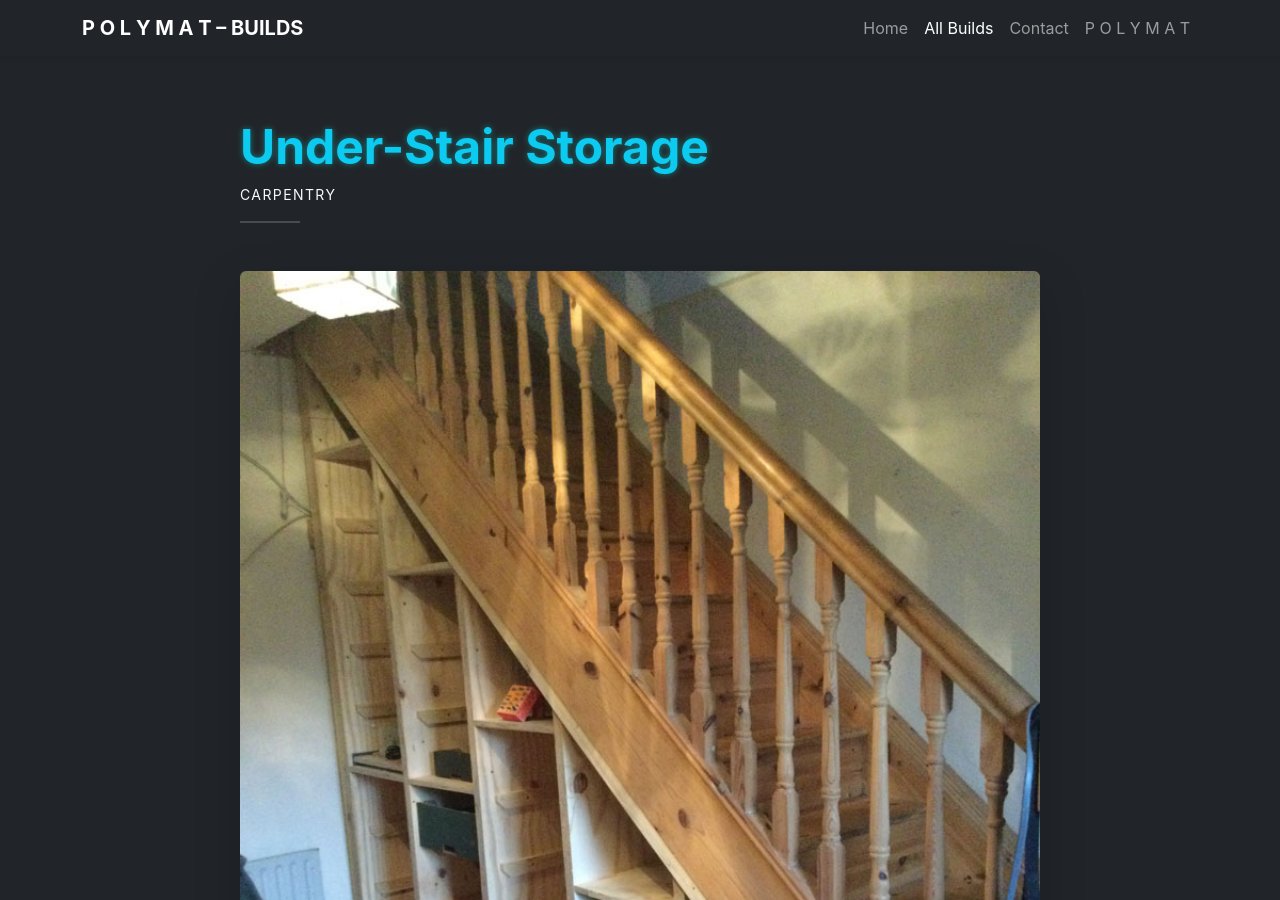
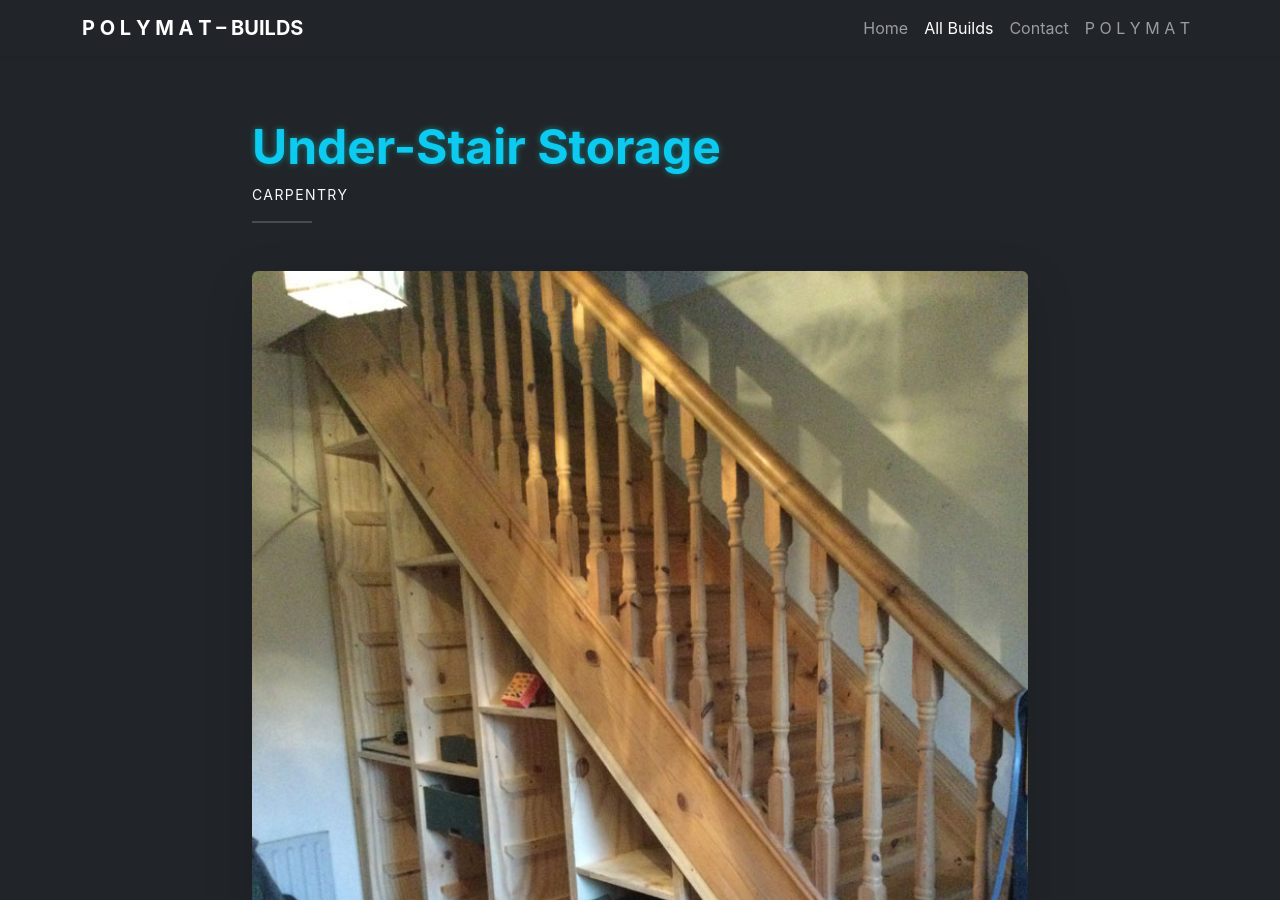
Before and after one commit to astro-mat/polymatBuilds, a Jekyll site: the page built from _builds/Under-Stair-Storage.md, in a window 1280 px wide and 900 px high. Built offline with Jekyll 4.4.1, drawn with Linux system fonts in a browser that asks for light colours.

Commit message:
Change build page

```diff
--- a/_layouts/build.html
+++ b/_layouts/build.html
@@ -1,14 +1,9 @@
 ---
 layout: default
 ---
-
 <section class="bg-dark py-5">
 
-  <!-- Outer fluid container for full-width responsiveness -->
-  <div class="container-fluid px-3 px-sm-4">
-
-    <!-- Inner max-width wrapper for text/content -->
-    <div class="mx-auto" style="max-width: 800px;">
+  <div class="container" style="max-width: 800px;">
 
     <!-- Header -->
     <header class="mb-5">
@@ -19,7 +14,7 @@ layout: default
       <hr class="border-secondary opacity-50">
     </header>
 
-      <!-- Featured Image (optional) -->
+    <!-- Featured Image -->
     {% if page.image %}
       <div class="mb-4">
         <img src="{{ page.image | relative_url }}" class="img-fluid rounded shadow-lg w-100" alt="{{ page.title }}">
@@ -29,37 +24,20 @@ layout: default
       </div>
     {% endif %}
 
-    </div>
-
-    <!-- Optional Gallery (full width, responsive) -->
-    <!-- {% if page.gallery %}
+    <!-- Optional Gallery -->
+    {% if page.gallery %}
       <div class="row row-cols-1 row-cols-sm-2 row-cols-md-3 g-3 mb-5">
         {% for img in page.gallery %}
           <div class="col">
             <a href="{{ img | relative_url }}" data-lightbox="build-gallery" class="d-block">
-              <img src="{{ img | relative_url }}" class="img-fluid rounded shadow-sm gallery-img" alt="">
+              <img src="{{ img | relative_url }}" class="img-fluid rounded shadow-sm" alt="">
             </a>
           </div>
         {% endfor %}
       </div>
-    {% endif %} -->
-
-    {% if page.gallery %}
-      <div class="mx-auto" style="max-width: 800px;">
-        <div class="row row-cols-1 row-cols-sm-2 g-3 mb-5">
-          {% for img in page.gallery %}
-            <div class="col">
-              <a href="{{ img | relative_url }}" data-lightbox="build-gallery" class="d-block">
-                <img src="{{ img | relative_url }}" class="gallery-img rounded shadow-sm" alt="">
-              </a>
-            </div>
-          {% endfor %}
-        </div>
-      </div>
     {% endif %}
 
     <!-- Main Content -->
-    <div class="mx-auto" style="max-width: 800px;">
     <article class="text-light lead">
       {{ content }}
     </article>
@@ -86,7 +64,6 @@ layout: default
         <span></span>
       {% endif %}
     </div>
-    </div>
 
   </div>
 </section>
```
Lines whose indentation alone changed are shown as unchanged.
